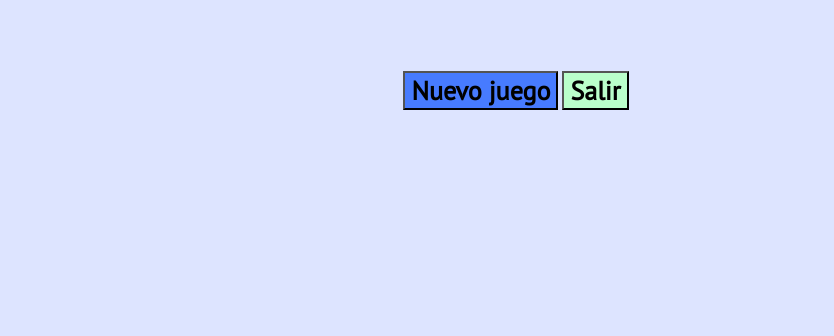
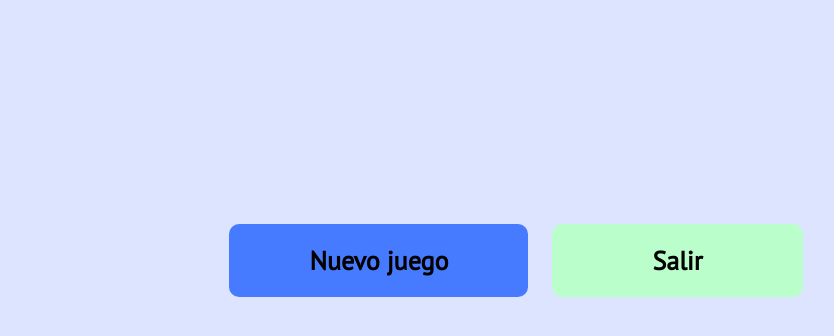
Before and after one commit to 4ngelo12/Reto_02, a plain HTML site: page index.html in a window 1280 px wide. Shown: the full height of the page, 124-958 px from the left. Drawn offline with Linux system fonts and the light colour scheme.

Commit message:
Finalizando sección del ahorcado

```diff
--- a/css/style.css
+++ b/css/style.css
@@ -160,16 +160,9 @@ img {
     align-items: center;
 }
 
-@media (min-width: 768px) {
-    .form__button {
-        text-align: left;
-    }
-}
-
 .form__button__submit {
     border-radius: 1rem;
     width: 100%;
-    font-family: var(--fuenteBotones);
 }
 
 @media (min-width: 768px) {
@@ -194,3 +187,34 @@ img {
 .form__button__submit--back {
     padding: 2rem 12rem;
 }
+
+/*Juego*/
+
+.juego__button__submit {
+    border: none;
+    border-radius: 1rem;
+    width: 100%;
+    font-size: 3.6rem;
+}
+
+@media (min-width: 768px) {
+    .juego__button__submit {
+        width: auto;
+        font-size: 2.6rem;
+    }
+}
+
+.juego__button__submit--main {
+    padding: 2rem 8rem;
+    margin-bottom: 2rem;
+}
+
+@media (min-width: 768px) {
+    .juego__button__submit--main {
+        margin-right: 2rem;
+    }
+}
+
+.juego__button__submit--back {
+    padding: 2rem 10rem;
+}
--- a/index.html
+++ b/index.html
@@ -19,7 +19,7 @@
         <a href="index.html"> <img class="header__img" src="img/Logo.png" alt=""></a>
     </header>
 
-    <main class="contenedor ">
+    <main class="contenedor">
         <div class="principal flex flex--centrar none">
             <a class="boton boton--primario button--style button--style--pri" href="#">Iniciar Juego</a>
             <a class="boton boton--secundario button--style button--style--sec" href="#">Agregar nueva palabra</a>
@@ -44,11 +44,19 @@
         </div>
 
         <div class="juego flex flex--centrar">
-            <div class="juego__canva"></div>
+            <div class="juego__canva">
+                <canvas class="hangman"></canvas>
+            </div>
+
+            <div class="juego__lc"></div>
+
+            <div class="juego__lu"></div>
 
             <div class="juego__button">
-                <input type="submit" value="Nuevo juego" class="button--style button--style--pri">
-                <input type="submit" value="Salir" class="button--style button--style--sec">
+                <input class="juego__button__submit juego__button__submit--main button--style button--style--pri"
+                type="submit" value="Nuevo juego">
+                <input class="juego__button__submit juego__button__submit--back button--style button--style--sec"
+                type="submit" value="Salir">
             </div>
         </div>
     </main>
```
